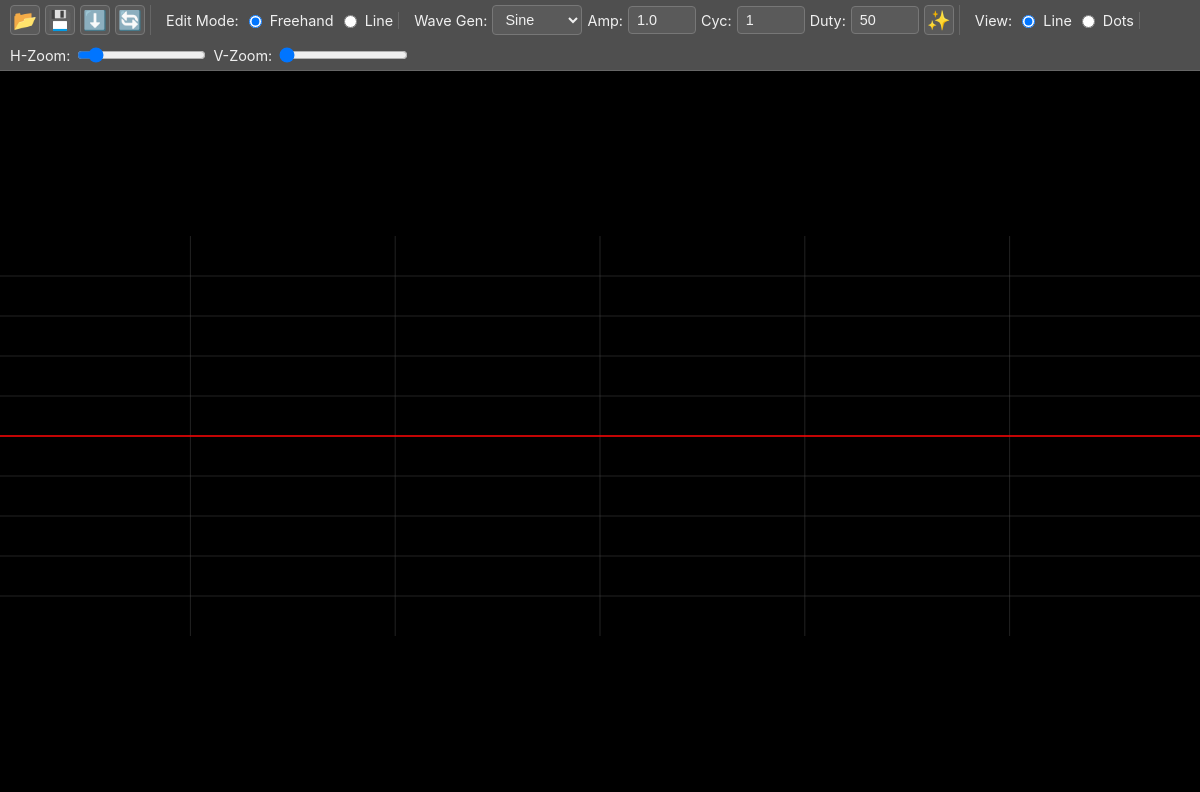
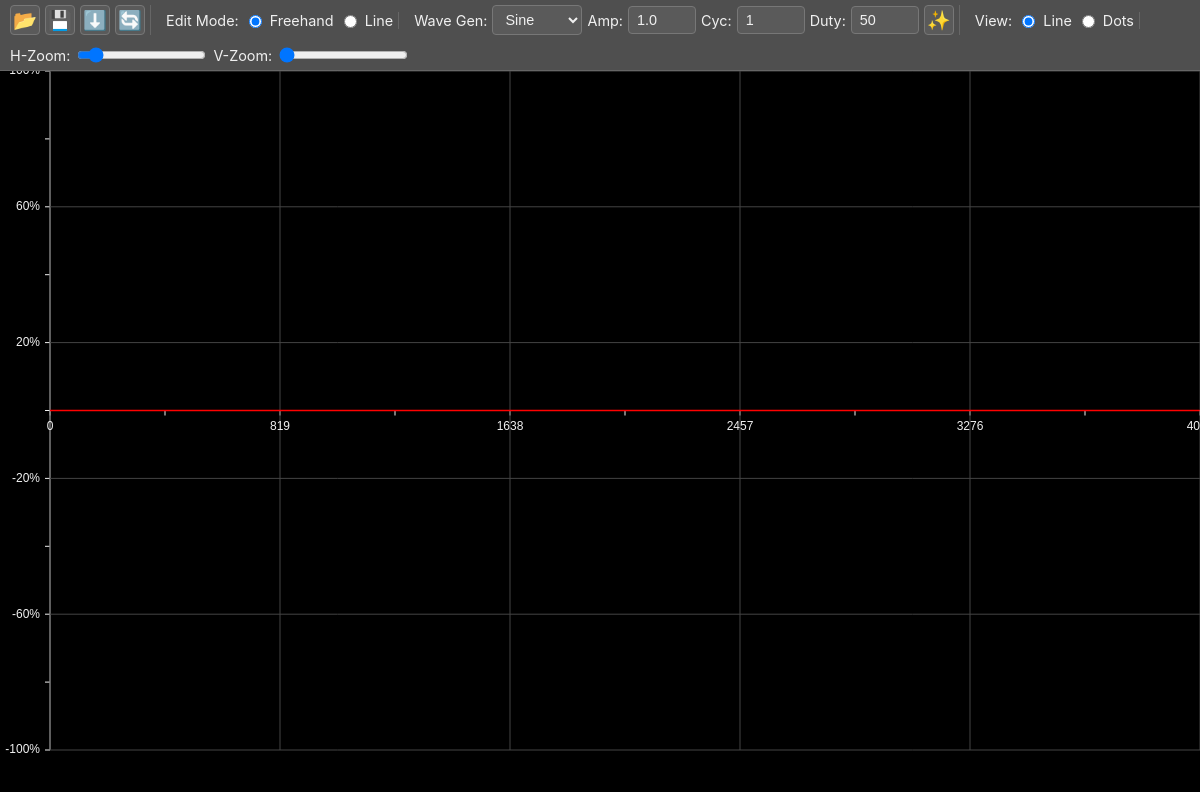
Before and after one commit to batk0/OsciloForge, an Electron app: page index.html in a window 1200 px wide. Drawn offline with Linux system fonts and the light colour scheme.

Commit message:
fix: Implement responsive canvas and restore axes/toolbar
This commit addresses several UI and rendering issues:
-   The canvas now correctly resizes to fill the available window space,
    with its drawing buffer dynamically adjusted.
-   The toolbar layout has been restored and improved for compactness and
    visual appeal, using pictograms for buttons.
-   The horizontal and vertical axes have been correctly implemented,
    crossing in the middle of the waveform area, with grid lines and
    labels for the first/last/zero points.
-   Waveform generation functionality has been verified and restored.

```diff
--- a/renderer.js
+++ b/renderer.js
@@ -17,7 +17,7 @@ document.addEventListener('DOMContentLoaded', () => {
     const downloadDeviceBtn = document.getElementById('download-device-btn');
 
     const WAVEFORM_POINTS = 4096;
-    const CANVAS_HEIGHT = 400;
+    const AXIS_PADDING = 50; // Space for axis labels
     const initialWaveformData = new Float32Array(WAVEFORM_POINTS).fill(0.0);
     let lastLoadedWaveformData = new Float32Array(initialWaveformData);
     let waveformData = new Float32Array(initialWaveformData);
@@ -34,69 +34,134 @@ document.addEventListener('DOMContentLoaded', () => {
     // --- Canvas and Drawing ---
 
     function setupCanvas() {
-        canvas.height = CANVAS_HEIGHT;
+        // The canvas size is now controlled by CSS.
+        // We add a resize listener to handle initial sizing and subsequent resizes.
+        window.addEventListener('resize', draw);
+        // Initial draw
         draw();
     }
 
     function draw() {
-        const canvasWidth = WAVEFORM_POINTS * hZoom;
-        canvas.width = canvasWidth; // This also clears the canvas
+        // Match the drawing buffer to the displayed size
+        canvas.width = canvas.clientWidth;
+        canvas.height = canvas.clientHeight;
 
-        const vCenter = CANVAS_HEIGHT / 2;
-        const vScale = (CANVAS_HEIGHT / 2) * vZoom;
+        if (canvas.width <= AXIS_PADDING || canvas.height <= AXIS_PADDING) {
+            return; // Don't draw if we have no space
+        }
 
-        // Draw grid
-        drawGrid();
+        const chartWidth = canvas.width - AXIS_PADDING;
+        const chartHeight = canvas.height - AXIS_PADDING;
+
+        const vCenter = chartHeight / 2;
+        const vScale = (chartHeight / 2) * vZoom;
+        const xScale = (chartWidth / WAVEFORM_POINTS) * hZoom;
+
+        ctx.clearRect(0, 0, canvas.width, canvas.height);
+
+        drawAxesAndGrid(chartWidth, chartHeight);
+
+        ctx.save();
+        ctx.translate(AXIS_PADDING, 0);
 
         if (drawStyle === 'line') {
-            ctx.strokeStyle = '#ff0000'; // Red color for waveform
+            ctx.strokeStyle = '#ff0000'; // Red
             ctx.lineWidth = 1.5;
             ctx.beginPath();
             for (let i = 0; i < WAVEFORM_POINTS; i++) {
-                const x = (i + 0.5) * hZoom;
-                const y = vCenter - (waveformData[i]) * vScale;
-
-                if (i === 0) {
-                    ctx.moveTo(x, y);
-                } else {
-                    ctx.lineTo(x, y);
-                }
+                const x = i * xScale;
+                const y = vCenter - (waveformData[i] * vScale);
+                if (i === 0) ctx.moveTo(x, y);
+                else ctx.lineTo(x, y);
             }
             ctx.stroke();
         } else if (drawStyle === 'dots') {
-            ctx.fillStyle = '#ff0000'; // Red color for waveform
+            ctx.fillStyle = '#ff0000'; // Red
             for (let i = 0; i < WAVEFORM_POINTS; i++) {
-                const x = (i + 0.5) * hZoom;
-                const y = vCenter - (waveformData[i]) * vScale;
-                ctx.fillRect(x - 1, y - 1, 2, 2); // Draw a 2x2 dot
+                const x = i * xScale;
+                const y = vCenter - (waveformData[i] * vScale);
+                ctx.fillRect(x - 1, y - 1, 2, 2);
             }
         }
+        ctx.restore();
     }
 
-    function drawGrid() {
-        const gridColor = '#444'; // Subtle gray for grid lines
-        const numDivisionsX = 20;
-        const numDivisionsY = 10;
+    function drawAxesAndGrid(chartWidth, chartHeight) {
+        const axisColor = '#f0f0f0';
+        const gridColor = '#444';
+        const textColor = '#f0f0f0';
 
-        ctx.strokeStyle = gridColor;
-        ctx.lineWidth = 0.5;
+        ctx.font = '12px sans-serif';
 
-        // Draw vertical lines
-        const xStep = canvas.width / numDivisionsX;
-        for (let i = 1; i < numDivisionsX; i++) {
+        // --- Y-Axis and Horizontal Grid ---
+        const yTickCount = 11; // 100%, 80%, ..., -100%
+        ctx.strokeStyle = axisColor;
+        ctx.lineWidth = 1;
+        ctx.beginPath();
+        ctx.moveTo(AXIS_PADDING, 0); // Left edge of chart area
+        ctx.lineTo(AXIS_PADDING, chartHeight);
+        ctx.stroke();
+
+        for (let i = 0; i < yTickCount; i++) {
+            const y = (i / (yTickCount - 1)) * chartHeight;
+            const percentage = 100 - (i * (200 / (yTickCount - 1))); // From 100 down to -100
+
+            // Draw Tick
             ctx.beginPath();
-            ctx.moveTo(i * xStep, 0);
-            ctx.lineTo(i * xStep, canvas.height);
+            ctx.moveTo(AXIS_PADDING - 5, y);
+            ctx.lineTo(AXIS_PADDING, y);
             ctx.stroke();
+
+            // Draw Grid Line and Label for major ticks
+            if (i % 2 === 0) { // Major ticks every 2nd (e.g., 100, 60, 20, -20, -60, -100)
+                ctx.strokeStyle = gridColor;
+                ctx.beginPath();
+                ctx.moveTo(AXIS_PADDING, y);
+                ctx.lineTo(canvas.width, y); // Span full canvas width
+                ctx.stroke();
+
+                ctx.fillStyle = textColor;
+                ctx.textAlign = 'right';
+                ctx.textBaseline = 'middle';
+                ctx.fillText(`${percentage}%`, AXIS_PADDING - 10, y);
+            }
+            ctx.strokeStyle = axisColor; // Reset for minor ticks
         }
 
-        // Draw horizontal lines
-        const yStep = canvas.height / numDivisionsY;
-        for (let i = 1; i < numDivisionsY; i++) {
+        // --- X-Axis and Vertical Grid ---
+        const xScale = (chartWidth / WAVEFORM_POINTS) * hZoom; // Using the responsive xScale
+        const xTickCount = 11; // For 0 to 4095
+
+        ctx.strokeStyle = axisColor;
+        ctx.beginPath();
+        ctx.moveTo(AXIS_PADDING, chartHeight / 2); // X-axis at vertical center
+        ctx.lineTo(canvas.width, chartHeight / 2);
+        ctx.stroke();
+
+        for (let i = 0; i < xTickCount; i++) {
+            const x = AXIS_PADDING + (i / (xTickCount - 1)) * chartWidth; // Position relative to chartWidth
+            const pointValue = Math.round((i / (xTickCount - 1)) * (WAVEFORM_POINTS - 1));
+
+            // Draw Tick
             ctx.beginPath();
-            ctx.moveTo(0, i * yStep);
-            ctx.lineTo(canvas.width, i * yStep);
+            ctx.moveTo(x, chartHeight / 2); // Start at central X-axis
+            ctx.lineTo(x, chartHeight / 2 + 5); // Extend downwards
             ctx.stroke();
+
+            // Draw Grid Line and Label for major ticks
+            if (i % 2 === 0) { // Major ticks every 2nd (e.g., 0, 819, 1638, ...)
+                ctx.strokeStyle = gridColor;
+                ctx.beginPath();
+                ctx.moveTo(x, 0); // Span full height
+                ctx.lineTo(x, chartHeight);
+                ctx.stroke();
+
+                ctx.fillStyle = textColor;
+                ctx.textAlign = 'center';
+                ctx.textBaseline = 'top';
+                ctx.fillText(pointValue, x, chartHeight / 2 + 10); // Label below central X-axis
+            }
+            ctx.strokeStyle = axisColor; // Reset for minor ticks
         }
     }
 
@@ -140,25 +205,28 @@ document.addEventListener('DOMContentLoaded', () => {
     function handleFreehandDraw(event) {
         if (!isDrawing) return;
 
+        const chartWidth = canvas.width - AXIS_PADDING;
+        const chartHeight = canvas.height - AXIS_PADDING;
+        const xScale = (chartWidth / WAVEFORM_POINTS) * hZoom;
         const mousePos = getMousePos(event);
-        const currentPointX = Math.floor(mousePos.x / hZoom);
+        const currentPointX = Math.floor((mousePos.x - AXIS_PADDING) / xScale);
 
         if (currentPointX >= 0 && currentPointX < WAVEFORM_POINTS) {
-            const vCenter = CANVAS_HEIGHT / 2;
-            const vScale = (CANVAS_HEIGHT / 2) * vZoom;
+            const vCenter = chartHeight / 2;
+            const vScale = (chartHeight / 2) * vZoom;
             let value = (vCenter - mousePos.y) / vScale;
-            value = Math.max(-1.0, Math.min(1.0, value)); // Clamp
+            value = Math.max(-1.0, Math.min(1.0, value));
 
-            // Interpolate between the last point and the current point to draw a smooth line
             if (lastPoint.x !== -1 && lastPoint.x !== currentPointX) {
                 const startX = Math.min(lastPoint.x, currentPointX);
                 const endX = Math.max(lastPoint.x, currentPointX);
                 const startY = (lastPoint.x < currentPointX) ? lastPoint.y : value;
                 const endY = (lastPoint.x < currentPointX) ? value : lastPoint.y;
-
                 for (let i = startX; i <= endX; i++) {
-                    const t = (endX - startX === 0) ? 1.0 : (i - startX) / (endX - startX);
-                    waveformData[i] = startY + t * (endY - startY);
+                    if (i < waveformData.length) {
+                       const t = (endX - startX === 0) ? 1.0 : (i - startX) / (endX - startX);
+                       waveformData[i] = startY + t * (endY - startY);
+                    }
                 }
             } else {
                 waveformData[currentPointX] = value;
@@ -170,30 +238,31 @@ document.addEventListener('DOMContentLoaded', () => {
     }
 
     function handleLineDraw(event) {
+        const chartWidth = canvas.width - AXIS_PADDING;
+        const chartHeight = canvas.height - AXIS_PADDING;
+        const xScale = (chartWidth / WAVEFORM_POINTS) * hZoom;
         const mousePos = getMousePos(event);
-        const currentPointX = Math.floor(mousePos.x / hZoom);
+        const currentPointX = Math.floor((mousePos.x - AXIS_PADDING) / xScale);
 
         if (currentPointX >= 0 && currentPointX < WAVEFORM_POINTS) {
-            const vCenter = CANVAS_HEIGHT / 2;
-            const vScale = (CANVAS_HEIGHT / 2) * vZoom;
+            const vCenter = chartHeight / 2;
+            const vScale = (chartHeight / 2) * vZoom;
             let value = (vCenter - mousePos.y) / vScale;
-            value = Math.max(-1.0, Math.min(1.0, value)); // Clamp
+            value = Math.max(-1.0, Math.min(1.0, value));
 
             if (!lineStartPoint) {
-                // First click, set start point
                 lineStartPoint = { x: currentPointX, y: value };
             } else {
-                // Second click, draw line
                 const startX = Math.min(lineStartPoint.x, currentPointX);
                 const endX = Math.max(lineStartPoint.x, currentPointX);
                 const startY_val = (lineStartPoint.x < currentPointX) ? lineStartPoint.y : value;
                 const endY_val = (lineStartPoint.x < currentPointX) ? value : lineStartPoint.y;
-
                 for (let i = startX; i <= endX; i++) {
-                    const t = (endX - startX === 0) ? 1.0 : (i - startX) / (endX - startX);
-                    waveformData[i] = startY_val + t * (endY_val - startY_val);
+                    if (i < waveformData.length) {
+                        const t = (endX - startX === 0) ? 1.0 : (i - startX) / (endX - startX);
+                        waveformData[i] = startY_val + t * (endY_val - startY_val);
+                    }
                 }
-                // The new end point becomes the start of the next line
                 lineStartPoint = { x: currentPointX, y: value };
                 draw();
             }
--- a/style.css
+++ b/style.css
@@ -79,8 +79,11 @@ input[type="number"] {
   display: flex;
   align-items: center;
   justify-content: center;
+  min-height: 0; /* Add this to help flexbox resizing */
 }
 
 #waveform-canvas {
   background-color: #000;
+  width: 100%;
+  height: 100%;
 }
```
Also changed, not shown: index.html (+10 -10 lines).
